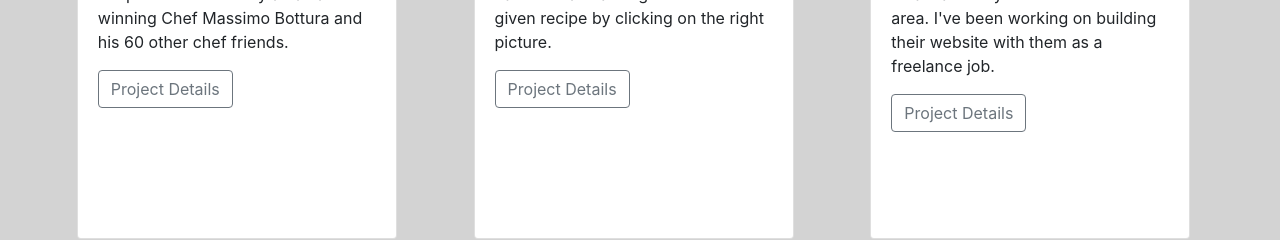
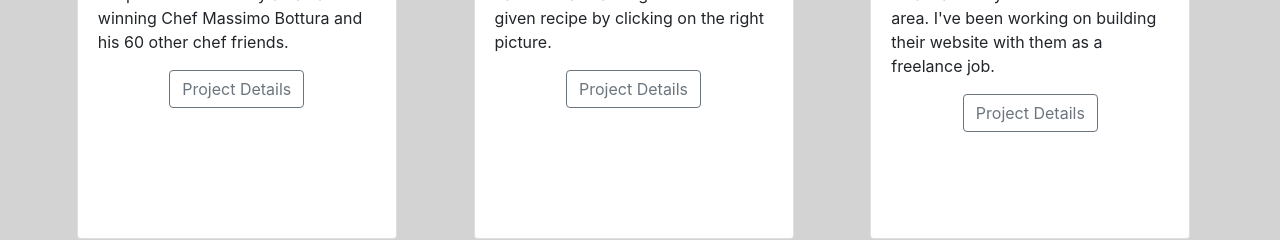
Before and after one commit to christinapark0117/profile-page, a React (Create React App) app: page /project in a window 1280 px wide. Shown: the part 462-702 px from the top of the page. Built offline with nearby package versions, Linux system fonts and the light colour scheme.

Commit message:
button moved to center of the cards

```diff
--- a/src/Project/ProjectCard.js
+++ b/src/Project/ProjectCard.js
@@ -16,7 +16,9 @@ const ProjectCard = () => {
                     <p className="card-text">
                         Bread Is Gold is an app based on a recipe book written by an award winning Chef Massimo Bottura and his 60 other chef friends.
                     </p>
-                    <button type="button" className="btn btn-outline-secondary">Project Details</button>
+                    <div className='text-center'>
+                        <button type="button" className="btn btn-outline-secondary">Project Details</button>
+                    </div>
                 </div>
             </div>
 
@@ -28,7 +30,9 @@ const ProjectCard = () => {
                     <p className="card-text">
                         Burger Diner is a game where you have to make a burger with the given recipe by clicking on the right picture.
                     </p>
-                    <button type="button" className="btn btn-outline-secondary">Project Details</button>
+                    <div className='text-center'>
+                        <button type="button" className="btn btn-outline-secondary">Project Details</button>
+                    </div>
                 </div>
             </div>
 
@@ -40,7 +44,9 @@ const ProjectCard = () => {
                     <p className="card-text">
                         Allen's Cabinets Kitchen & Bath is a local cabinetry business in the dmv area. I've been working on building their website with them as a freelance job.
                     </p>
-                    <button type="button" className="btn btn-outline-secondary">Project Details</button>
+                    <div className='text-center'>
+                        <button type="button" className="btn btn-outline-secondary">Project Details</button>
+                    </div>
                 </div>
             </div>
 
```
Also changed, not shown: src/PageStyle/AboutMe.css (line endings or trailing spaces), src/PageStyle/ProjectContainer.css (line endings or trailing spaces).
